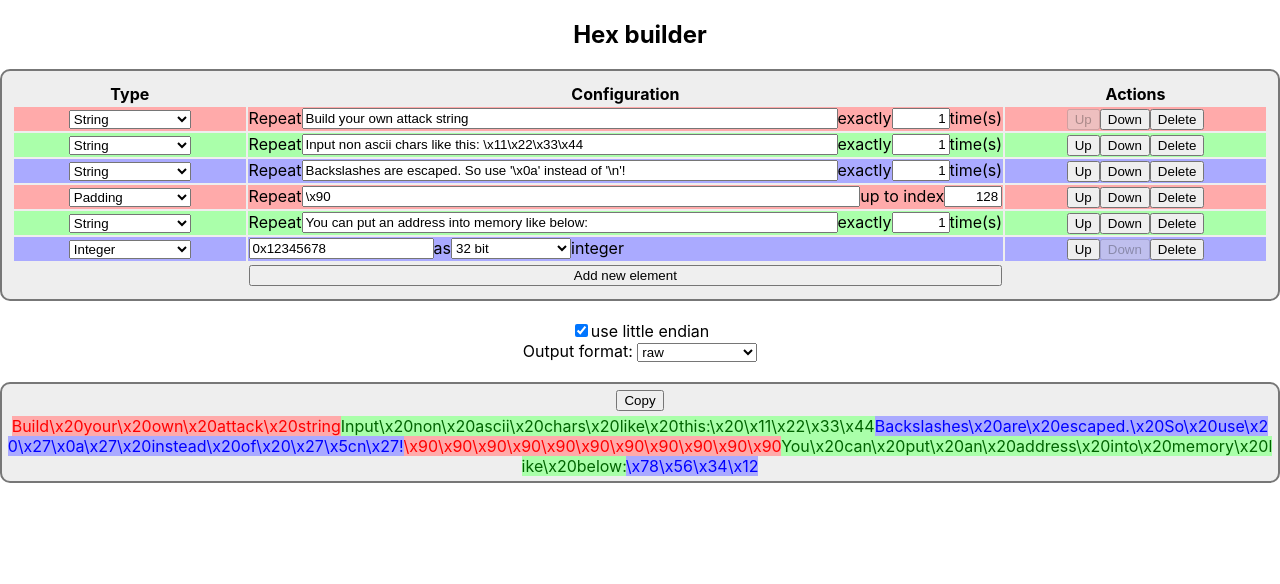
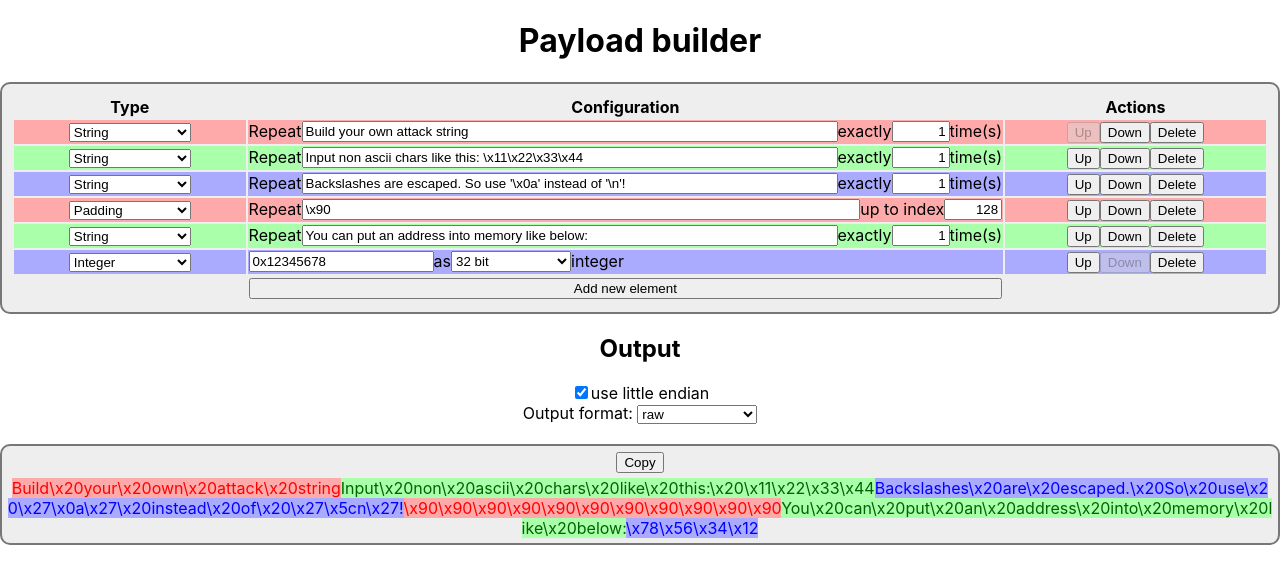
Before and after one commit to six-two/react_payload_builder, a React (Create React App) app: page / in a window 1280 px wide. Shown: the top 584 px of the page. Built offline with nearby package versions, Linux system fonts and the light colour scheme.

Commit message:
Small visual fix

```diff
--- a/src/App.tsx
+++ b/src/App.tsx
@@ -38,6 +38,7 @@ export default class App extends React.Component<any, State> {
   render() {
     return (
       <div className="app-root">
+        <h1>Payload builder</h1>
         <HexBuilderListView
           initialValues={this.state.initialValues}
           onChange={this.onListChange}
@@ -47,6 +48,7 @@ export default class App extends React.Component<any, State> {
             v.repeatCount = index + 1;
             return v;
           }} />
+        <h2>Output</h2>
         <OutputView blueprints={this.state.blueprints} />
       </div>
     );
--- a/src/app/views/list/ReorderableListView.tsx
+++ b/src/app/views/list/ReorderableListView.tsx
@@ -16,7 +16,6 @@ export default class ReorderableListView extends React.Component<Props, State>{
   render() {
     return (
       <div>
-        <h2>Hex builder</h2>
         <table className="list">
           <thead>
             <tr>
```
